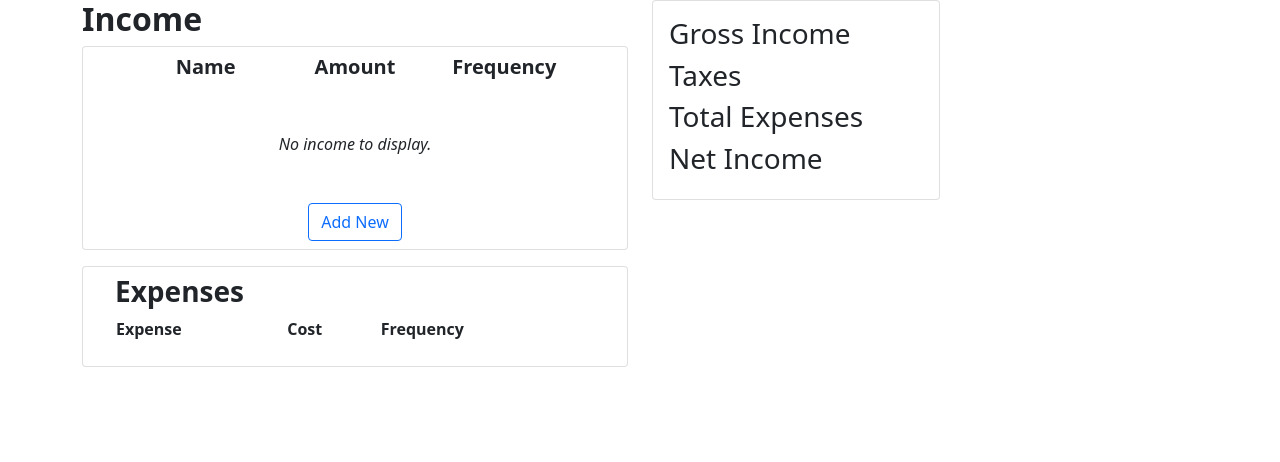
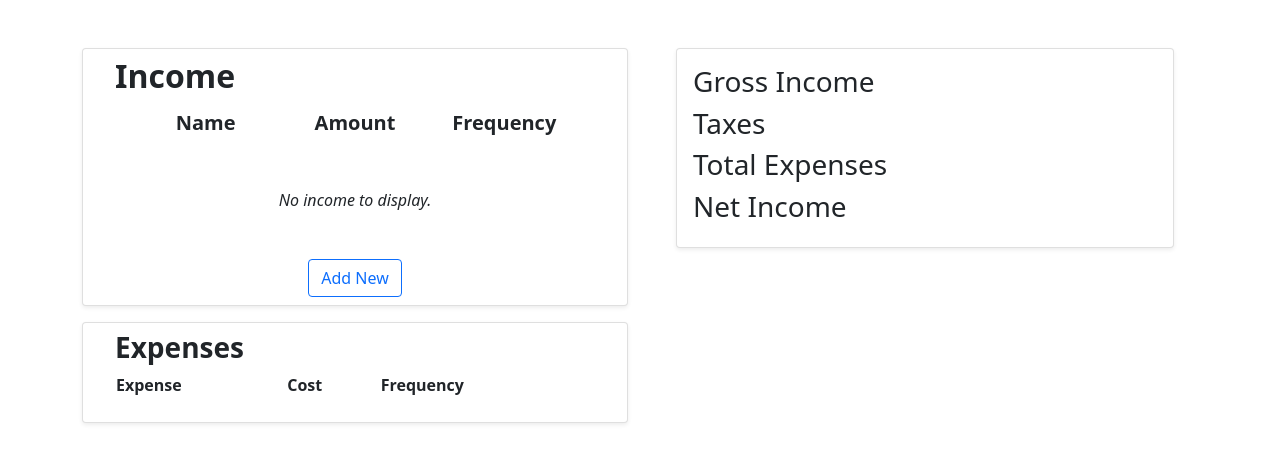
Before and after one commit to lithobraking/overunder, a React (Create React App) app in the folder client/: page / in a window 1280 px wide. Shown: the top 462 px of the page. Built offline with nearby package versions, Linux system fonts and the light colour scheme.

Commit message:
Styling adjustments (#18)
* moved Income heading back inside card

* moved UI elemetns around a bit

```diff
--- a/client/src/App.js
+++ b/client/src/App.js
@@ -4,7 +4,7 @@ import {Container, Row, Col} from "react-bootstrap";
 
 function App() {
 	return (
-		<Container>
+		<Container className="vh-100 pt-5">
 			<Row>
 				<Col><Cashflow /></Col>
 				<Col><Totals /></Col>
--- a/client/src/components/Cashflow.js
+++ b/client/src/components/Cashflow.js
@@ -4,18 +4,20 @@ import IncomeList from "./income/IncomeList";
 const Cashflow = () => {
     return (
         <>
-            <h2><b>Income</b></h2>
-            <Card className="mb-3 p-2">
+            <Card className="mb-3 p-2 shadow-sm">
                 <Container>
+                    <div className="mb-3">
+                        <h2><b>Income</b></h2>
+                    </div>
                     <div className="d-flex flex-row justify-content-around px-3">
-                        <div style={{textAlign: "center"}} className="w-100"><h5><b>Name</b></h5></div>
-                        <div style={{textAlign: "center"}} className="w-100"><h5><b>Amount</b></h5></div>
-                        <div style={{textAlign: "center"}} className="w-100"><h5><b>Frequency</b></h5></div>
+                        <div style={{ textAlign: "center" }} className="w-100"><h5><b>Name</b></h5></div>
+                        <div style={{ textAlign: "center" }} className="w-100"><h5><b>Amount</b></h5></div>
+                        <div style={{ textAlign: "center" }} className="w-100"><h5><b>Frequency</b></h5></div>
                     </div>
                     <IncomeList />
                 </Container>
             </Card>
-            <Card className="mb-3 p-2">
+            <Card className="mb-3 p-2 shadow-sm">
                 <Container>
                     <Card.Title><h3><b>Expenses</b></h3></Card.Title>
                     <Table borderless hover>
--- a/client/src/components/Totals.js
+++ b/client/src/components/Totals.js
@@ -1,9 +1,12 @@
+import { Container } from "react-bootstrap";
 import Card from "react-bootstrap/Card";
 
 
 const Totals = () => {
     return (
-        <Card style={{ width: '18rem' }}>
+        <Container>
+
+            <Card className="shadow-sm">
                 <Card.Body>
                     <h3>Gross Income</h3>
                     <h3>Taxes</h3>
@@ -11,6 +14,7 @@ const Totals = () => {
                     <h3>Net Income</h3>
                 </Card.Body>
             </Card>
+        </Container>
     );
 }
 
```
Lines whose indentation alone changed are shown as unchanged.
